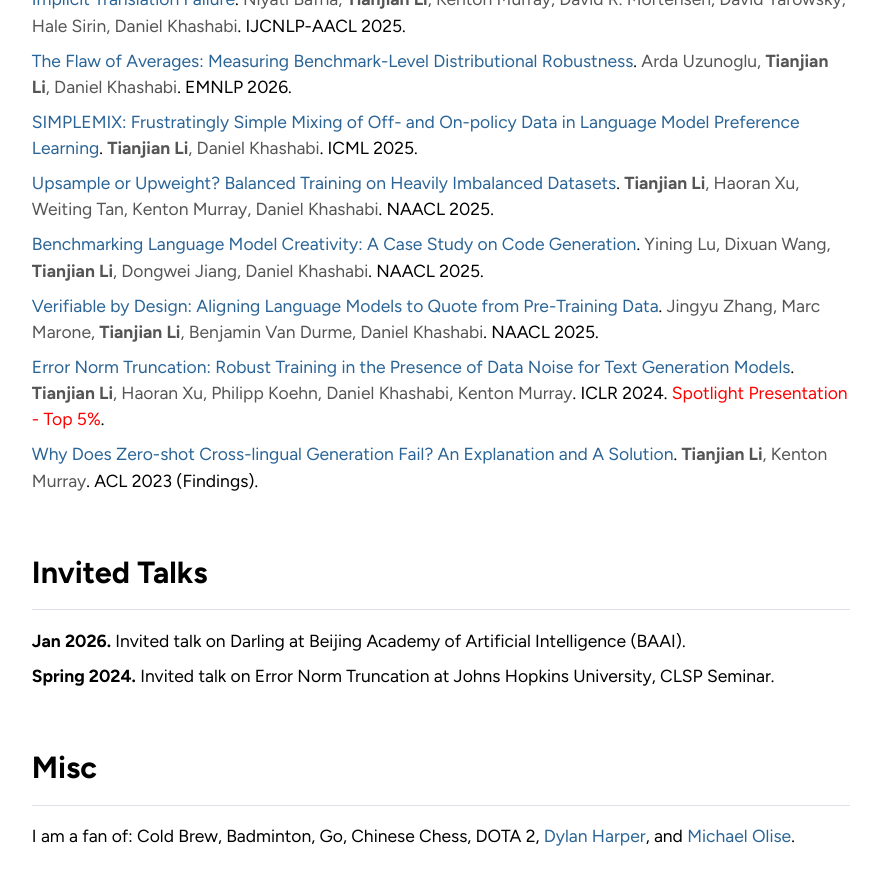
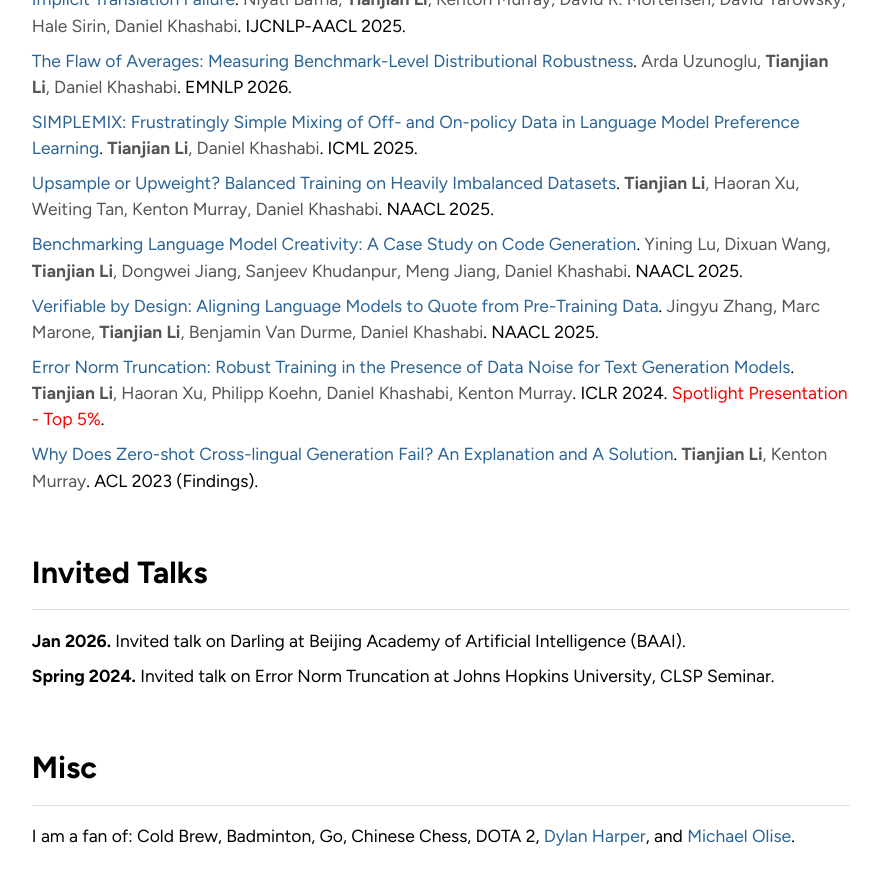
Before and after one commit to tianjianl/tianjianl.github.io, a Jekyll site: the page built from index.md, in a window 1280 px wide and 900 px high, scrolled down 4061 px. Shown: the top 885 px of the window, without its empty margins (199-1080 px from the left). Built offline with Jekyll 4.4.1, drawn with Linux system fonts in a browser that asks for light colours; comment, search, counter and statistics services are not loaded.

Commit message:
Update CV (Nov 8) and fix Benchmarking Creativity author list

```diff
--- a/_data/publications.yml
+++ b/_data/publications.yml
@@ -76,7 +76,7 @@ full:
   venue: 'NAACL 2025'
   url: 'https://arxiv.org/abs/2410.04579'
 - title: 'Benchmarking Language Model Creativity: A Case Study on Code Generation'
-  authors: 'Yining Lu, Dixuan Wang, Tianjian Li, Dongwei Jiang, Daniel Khashabi'
+  authors: 'Yining Lu, Dixuan Wang, Tianjian Li, Dongwei Jiang, Sanjeev Khudanpur, Meng Jiang, Daniel Khashabi'
   venue: 'NAACL 2025'
   url: 'https://arxiv.org/abs/2407.09007'
 - title: 'Verifiable by Design: Aligning Language Models to Quote from Pre-Training Data'
```
Also changed, not shown: 1 other file.
